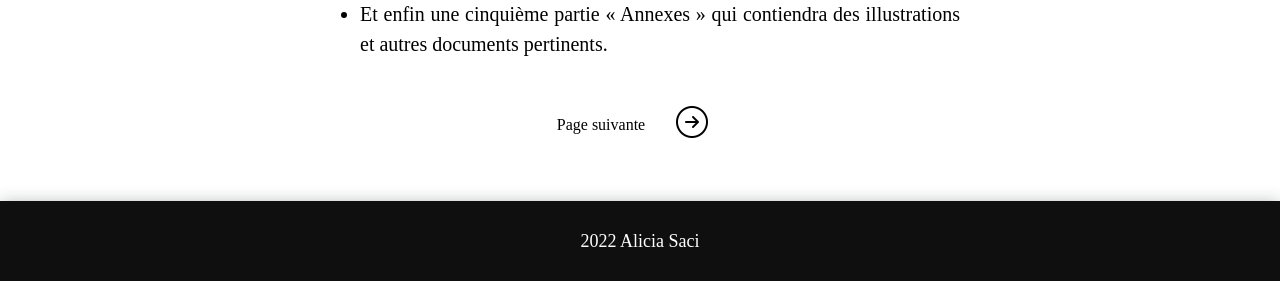
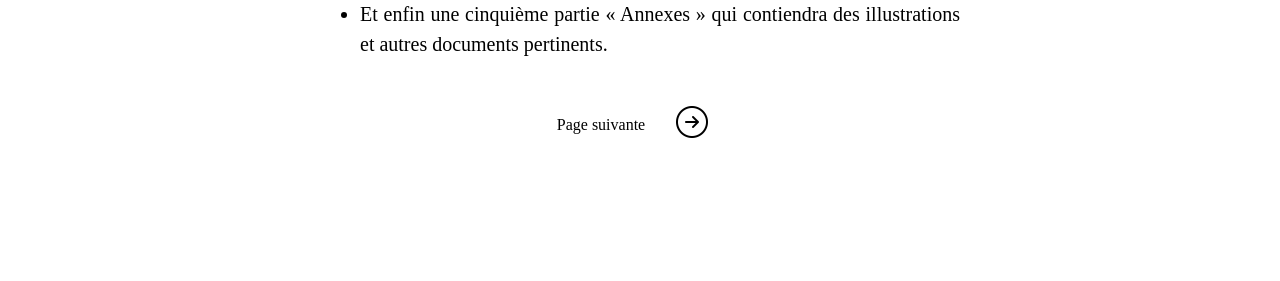
Before and after one commit to Aliciasaci/Rapport_stage, a PHP site: page / in a window 1280 px wide. Shown: the part 2329-2610 px from the top of the page. Run offline with PHP 8.4, Linux system fonts and the light colour scheme; some libraries are stand-ins or nearby versions.

Commit message:
version sans footer

```diff
--- a/annexes.php
+++ b/annexes.php
@@ -32,7 +32,6 @@
             </div><br />
         </div>
     </main>
-    <?php include_once("footer.php") ?>
 </body>
 
 </html>
--- a/apport_stage.php
+++ b/apport_stage.php
@@ -31,7 +31,6 @@
             </div>
         </div>
     </main>
-    <?php include_once("footer.php") ?>
 </body>
 
 </html>
--- a/conclusion.php
+++ b/conclusion.php
@@ -29,7 +29,6 @@
             </div>
         </div>
     </main>
-    <?php include_once("footer.php") ?>
 </body>
 
 </html>
--- a/entreprise.php
+++ b/entreprise.php
@@ -62,7 +62,6 @@
             </div>
         </div>
     </main>
-    <?php include_once("footer.php") ?>
 </body>
 
 </html>
--- a/footer.php
+++ b/footer.php
@@ -8,6 +8,6 @@
     <link href="style/style.css" rel="stylesheet" />
   </head>
   <body>
-    <footer>2022 Alicia Saci</footer>
+    <footer>Alicia Saci </footer>
   </body>
 </html>
--- a/index.php
+++ b/index.php
@@ -72,7 +72,6 @@
                 </section>
         </div>
     </main>
-    <?php include_once("footer.php") ?>
 </body>
 
 </html>
--- a/missions.php
+++ b/missions.php
@@ -445,7 +445,6 @@
         </div>
         </div>
     </main>
-    <?php include_once("footer.php") ?>
 </body>
 
 </html>
--- a/style/style.css
+++ b/style/style.css
@@ -250,7 +250,7 @@ main b {
 }
 
 footer {
-  position: absolute;
+  position: fixed;
   bottom: 0;
   width: 100%;
   height: 10vh;
--- a/style/style.scss
+++ b/style/style.scss
@@ -208,7 +208,7 @@ main {
 }
 
 footer {
-    position: absolute;
+    position: fixed;
     bottom: 0;
     width: 100%;
     height: 10vh;
```
Also changed, not shown: 1 other file.
